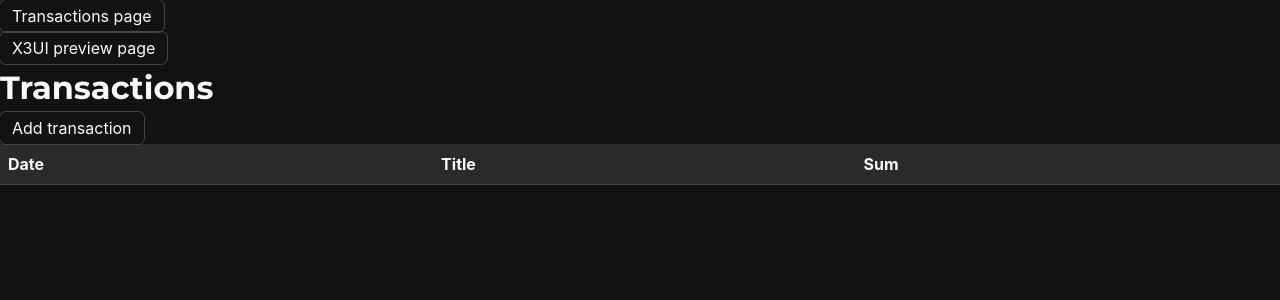
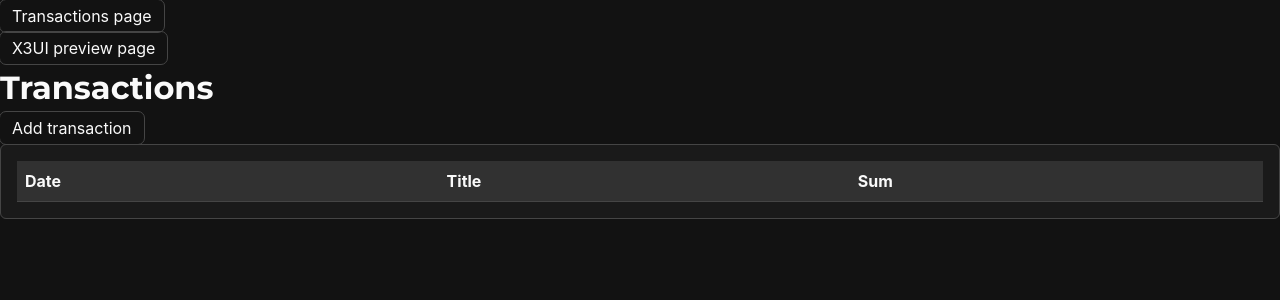
Before and after one commit to dazeGG/money-tracker, a Vue app: page /transactions in a window 1280 px wide. Shown: the top 300 px of the page. Built offline with nearby package versions, Linux system fonts and the light colour scheme.

Commit message:
feat(transactions): some view fixes

```diff
--- a/src/pages/TransactionsPage.vue
+++ b/src/pages/TransactionsPage.vue
@@ -1,11 +1,13 @@
 <template>
-	<div class="flex justify-between">
+	<div class="flex justify-between items-center">
 		<CreateTransactionModal v-model:show="show.addTransaction" />
 		<h1 class="h1">Transactions</h1>
 		<X3Button @click="openModal('addTransaction')">Add transaction</X3Button>
 	</div>
-	<div>
-		<X3Table :columns="columns" :data="transactionsStore.transactions" />
+	<div class="mt-2">
+		<X3Card>
+			<X3Table :columns="columns" :data="transactionsStore.transactions" />
+		</X3Card>
 	</div>
 </template>
 
@@ -14,6 +16,7 @@ import { useTransactionsStore } from '@/store';
 import { useModals } from '@/composables';
 
 import X3Button from '@/X3UI/Button/X3Button.vue';
+import X3Card from '@/X3UI/Card/X3Card.vue';
 import X3Table from '@/X3UI/Table/X3Table.vue';
 import CreateTransactionModal from '@/components/Modals/CreateTransactionModal.vue';
 
```
